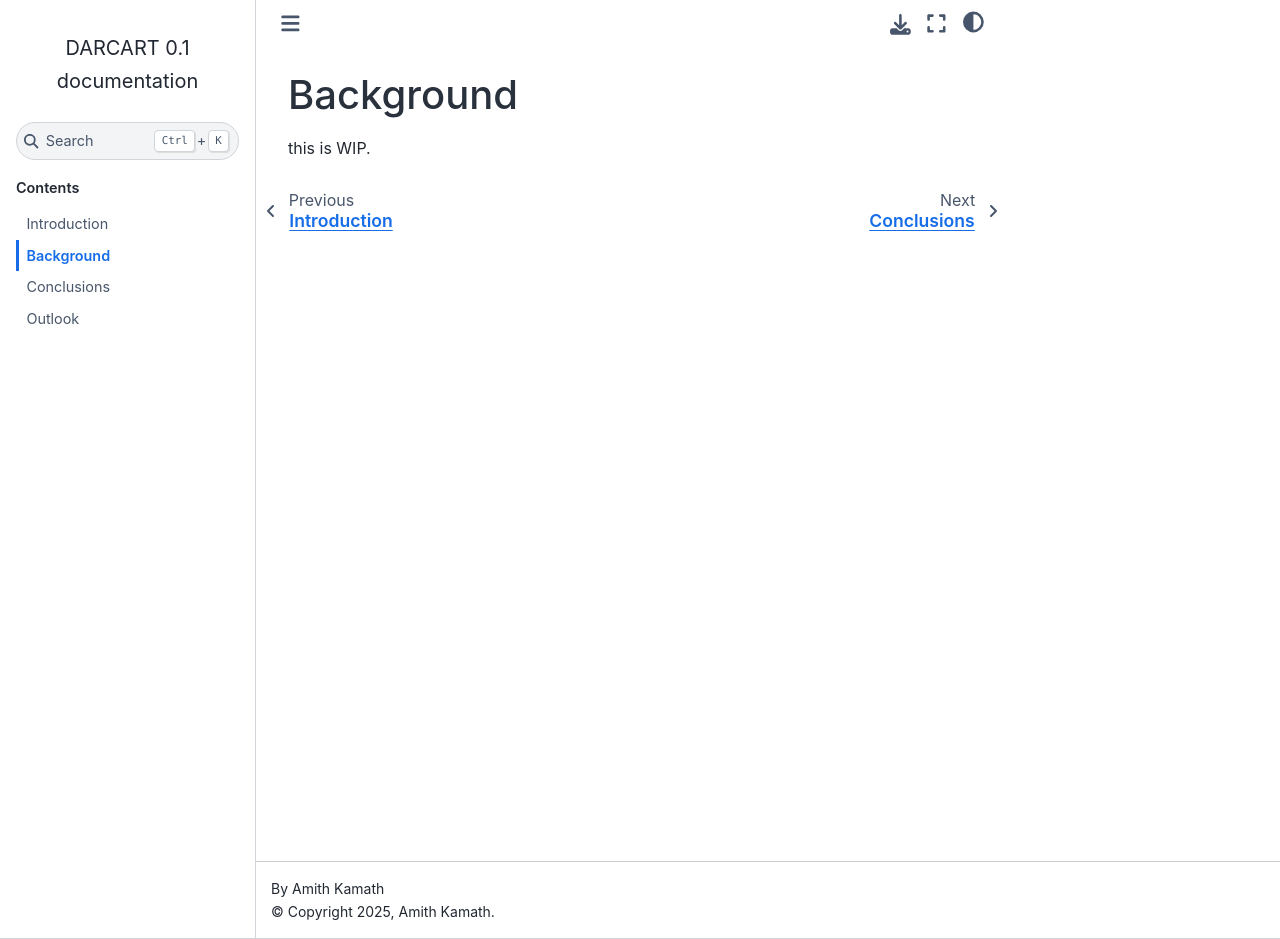
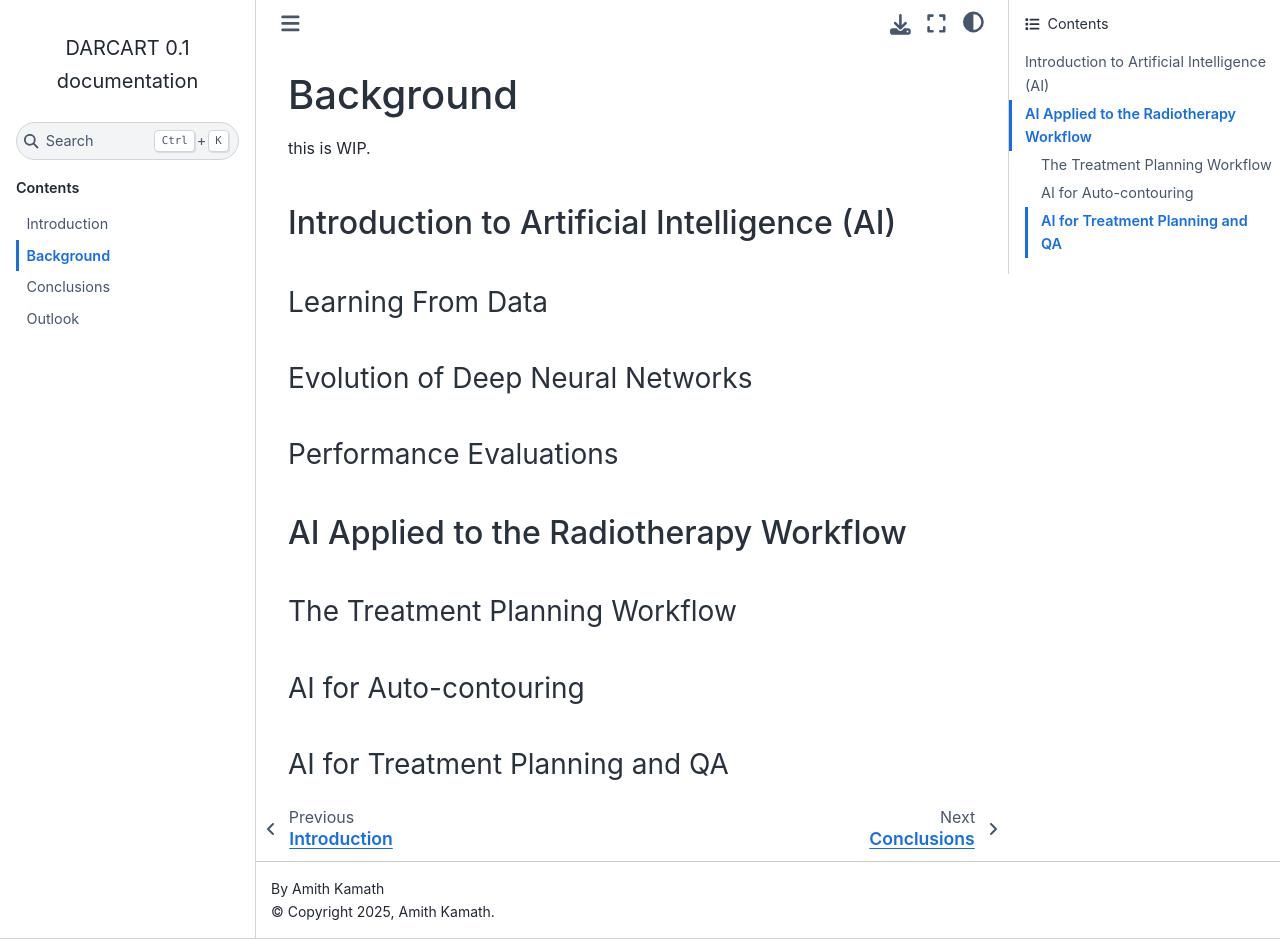
Before and after one commit to amithjkamath/darcart, a Sphinx documentation site: the page built from docs/background/index.md, in a window 1280 px wide and 939 px high. Built offline with Sphinx 7.4.7 and the Sphinx Book theme 1.1.4, drawn with Linux system fonts in a browser that asks for light colours.

Commit message:
more structure in non-paper chapters

```diff
--- a/docs/background/index.md
+++ b/docs/background/index.md
@@ -1,3 +1,20 @@
 # Background
 
 this is WIP.
+
+## Introduction to Artificial Intelligence (AI)
+
+### Learning From Data
+
+### Evolution of Deep Neural Networks
+
+### Performance Evaluations
+
+
+## AI Applied to the Radiotherapy Workflow
+
+### The Treatment Planning Workflow
+
+### AI for Auto-contouring
+
+### AI for Treatment Planning and QA
--- a/docs/intro/index.md
+++ b/docs/intro/index.md
@@ -1,3 +1,29 @@
 # Introduction
 
 this is WIP.
+
+## Clinical Background
+
+### Glioblastoma and the Current Standard-Of-Care
+
+### Dismal Prognosis and its Causes
+
+### Radiotherapy: an Essential Component
+
+## Workflow Challenges in Treatment Planning
+
+### Variability in Clinical Contouring Practice
+
+### Time-consuming Plan Optimization Process
+
+### Lack of Robustness in Auto-contouring Models
+
+## Unmet Clinical Need for (Auto-)Contour Quality Assurance
+
+### Approaches to Contour Quality Assurance
+
+### Challenges in Current Workflow
+
+### Motivating Automation in Quality Assurance
+
+## Research Questions and Contributions
```
Also changed, not shown: docs/conclusions/index.md (+6 -0 lines), docs/index.md (+1 -1 lines), docs/outlook/index.md (+16 -0 lines).
